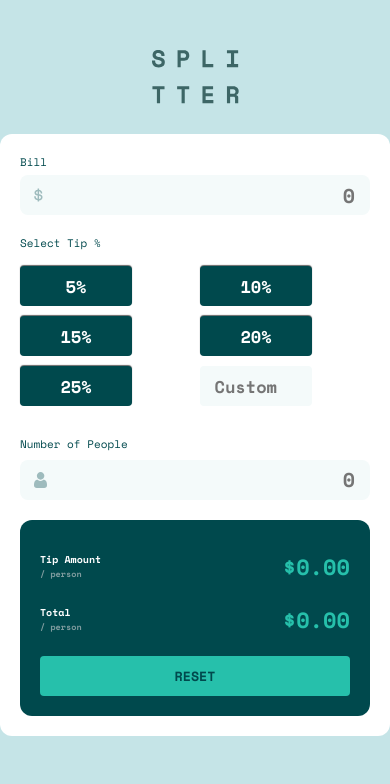
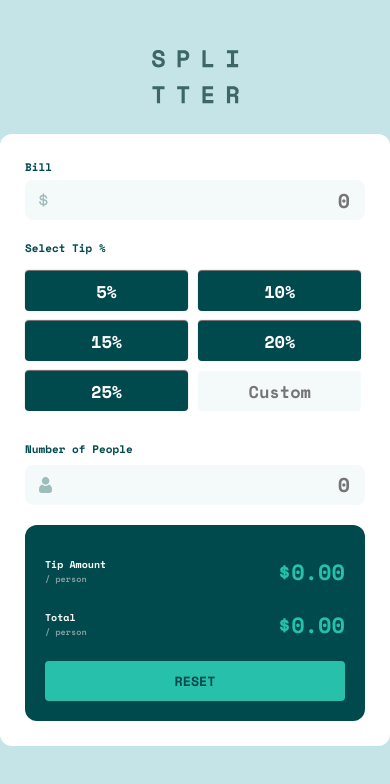
Before and after one commit to mikej321/tip-calculator, a React (Vite) app: page / in a window 390 px wide. Shown: the top 784 px of the page. Built offline with nearby package versions, Linux system fonts and the light colour scheme.

Commit message:
Fix mobile button ui

```diff
--- a/src/App.css
+++ b/src/App.css
@@ -37,18 +37,6 @@ body {
   background: var(--light_grayish_cyan);
 }
 
-input::-webkit-outer-spin-button,
-input::-webkit-inner-spin-button {
-  -webkit-appearance: none;
-  margin: 0;
-}
-
-input[type='number'] {
-  -moz-appearance: textfield;
-}
-
-
-
 input[type="text"] {
   height: 4rem;
   border: none;
@@ -71,7 +59,7 @@ from the label */
   width: 100%;
   max-width: 40rem;
   background: var(--white);
-  padding: 2rem;
+  padding: 2.5rem;
   border-radius: 12px;
   display: grid;
   grid-template-areas: "bill_amount" "tip_choices" "num_people" "results";
@@ -98,6 +86,7 @@ control the grid */
   gap: .5rem;
   color: var(--very_dark_cyan);
   font-size: 1.1rem;
+  font-weight: 700;
 }
 
 .user_bill_input {
@@ -147,19 +136,18 @@ control the grid */
 .tip_portion h1 {
   color: var(--very_dark_cyan);
   font-size: 1.1rem;
-  font-weight: 400;
+  font-weight: 700;
   margin-bottom: 1.5rem;
 }
 
 .tip_buttons {
   display: grid;
-  grid-template-columns: repeat(2, 1fr);
+  grid-template-columns: repeat(2, 48%);
   gap: 1rem;
 }
 
 .tip_buttons button,
 .tip_buttons input {
-  max-width: 11.2rem;
   background: var(--very_dark_cyan);
   color: var(--white);
   font-weight: 700;
@@ -183,8 +171,7 @@ control the grid */
   background: var(--very_light_grayish_cyan);
   box-shadow: none;
   color: var(--dark_grayish_cyan);
-  text-align: right;
-  padding-right: 3.5rem;
+  text-align: center;
 }
 
 /* desktop styles for the tip portion
@@ -196,12 +183,7 @@ that holds the buttons */
   }
 
   .tip_buttons {
-    grid-template-columns: repeat(3, 1fr);
-  }
-
-  .tip_buttons .button_custom {
-    text-align: center;
-    padding-right: 0;
+    grid-template-columns: repeat(3, 31.3%);
   }
 }
 
@@ -216,6 +198,7 @@ that holds the buttons */
   display: flex;
   flex-direction: column;
   font-size: 1.1rem;
+  font-weight: 700;
   color: var(--very_dark_cyan);
   gap: .75rem;
   margin-bottom: 2rem;
```
